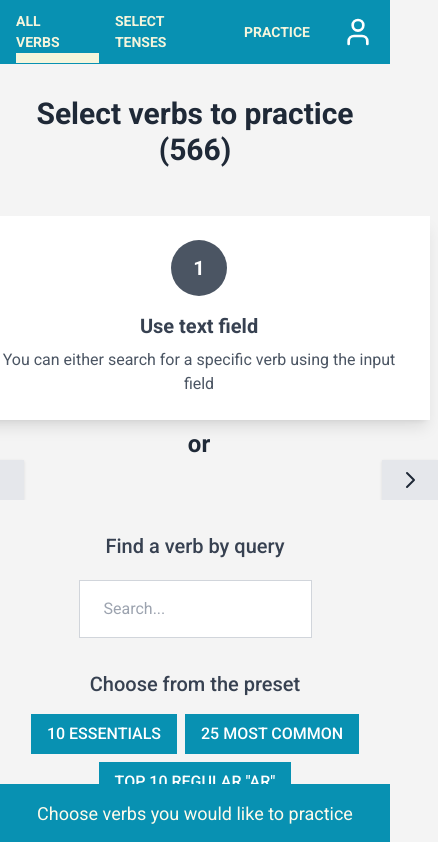
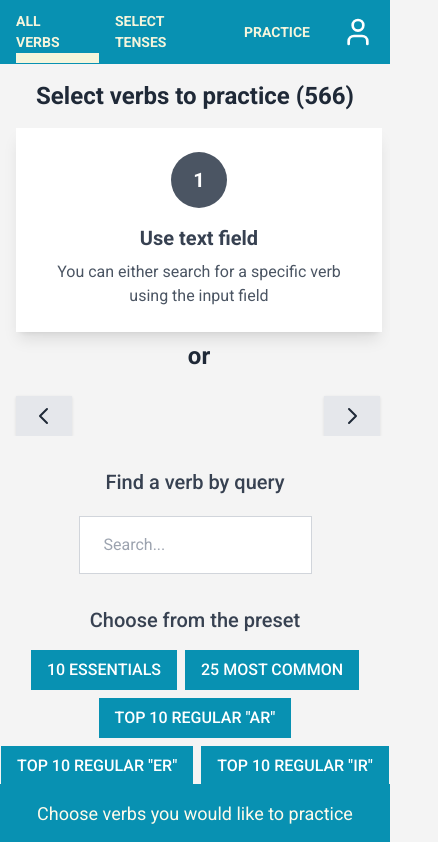
Before and after one commit to randomhero177/conjugate-me, a Next.js app: page /all-verbs in a window 390 px wide. Shown: the top 842 px of the page, 438 px wide, since content can reach past the window. Built offline with nearby package versions, Linux system fonts and the light colour scheme.

Commit message:
CME-32: mobile styles updates and layout fixes, pt.2

```diff
--- a/src/app/all-verbs/components/ChooseStepsDescription.tsx
+++ b/src/app/all-verbs/components/ChooseStepsDescription.tsx
@@ -22,7 +22,7 @@ export default function ChooseStepsDescription() {
     },
   ];
   return (
-    <div className="lg:flex mb-8">
+    <div className="lg:flex mb-8 lg:mb-16 max-w-full">
       <CardSlider cardsList={config} />
     </div>
   );
--- a/src/app/all-verbs/page.tsx
+++ b/src/app/all-verbs/page.tsx
@@ -51,8 +51,8 @@ export default function AllVerbsPage() {
   };
 
   return (
-    <main className="flex min-h-screen flex-col items-center lg:p-24 lg:pb-48 pb-32 lg:pb-4">
-      <h1 className="text-3xl font-bold mb-12 text-center text-gray-800">
+    <main className="flex min-h-screen flex-col items-center lg:p-24 lg:pt-32 lg:pb-48 pb-32 pt-8">
+      <h1 className="text-2xl md:text-3xl font-bold mb-4 md:mb-12 text-center text-gray-800 pt-12 md:pt-0">
         Select verbs to practice ({Dictionary.length})
       </h1>
       <ChooseStepsDescription />
--- a/src/app/layout.tsx
+++ b/src/app/layout.tsx
@@ -28,7 +28,7 @@ export default function RootLayout({
         <div className="">
           <MainMenu />
         </div>
-        <div className="pt-24 main-wrapper">
+        <div className="main-wrapper">
           <Providers>{children}</Providers>
         </div>
         {/* Google Analytics */}
--- a/src/styles/card-slider.scss
+++ b/src/styles/card-slider.scss
@@ -30,4 +30,11 @@
       z-index: 99;
     }
   }
+
+  .embla {
+    &__next {
+      position: relative;
+      left: -10px;
+    }
+  }
 }
```
